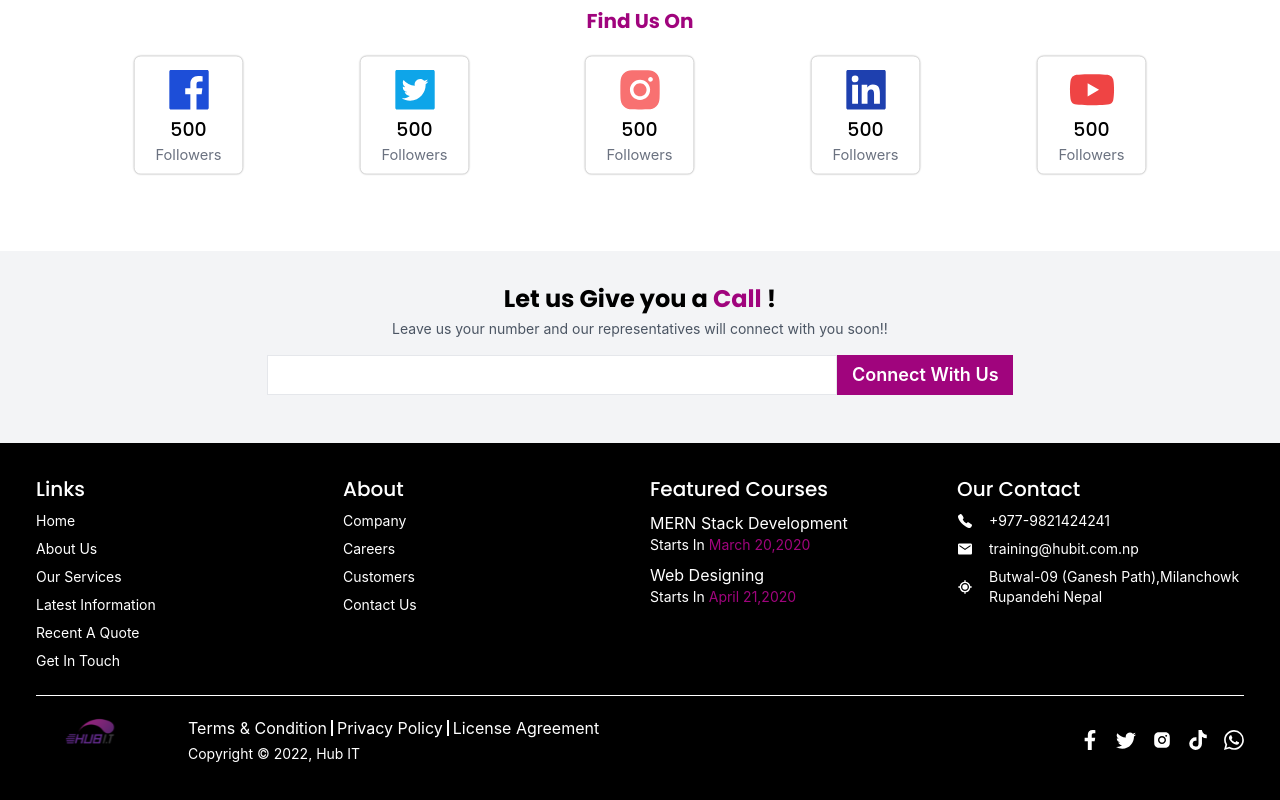
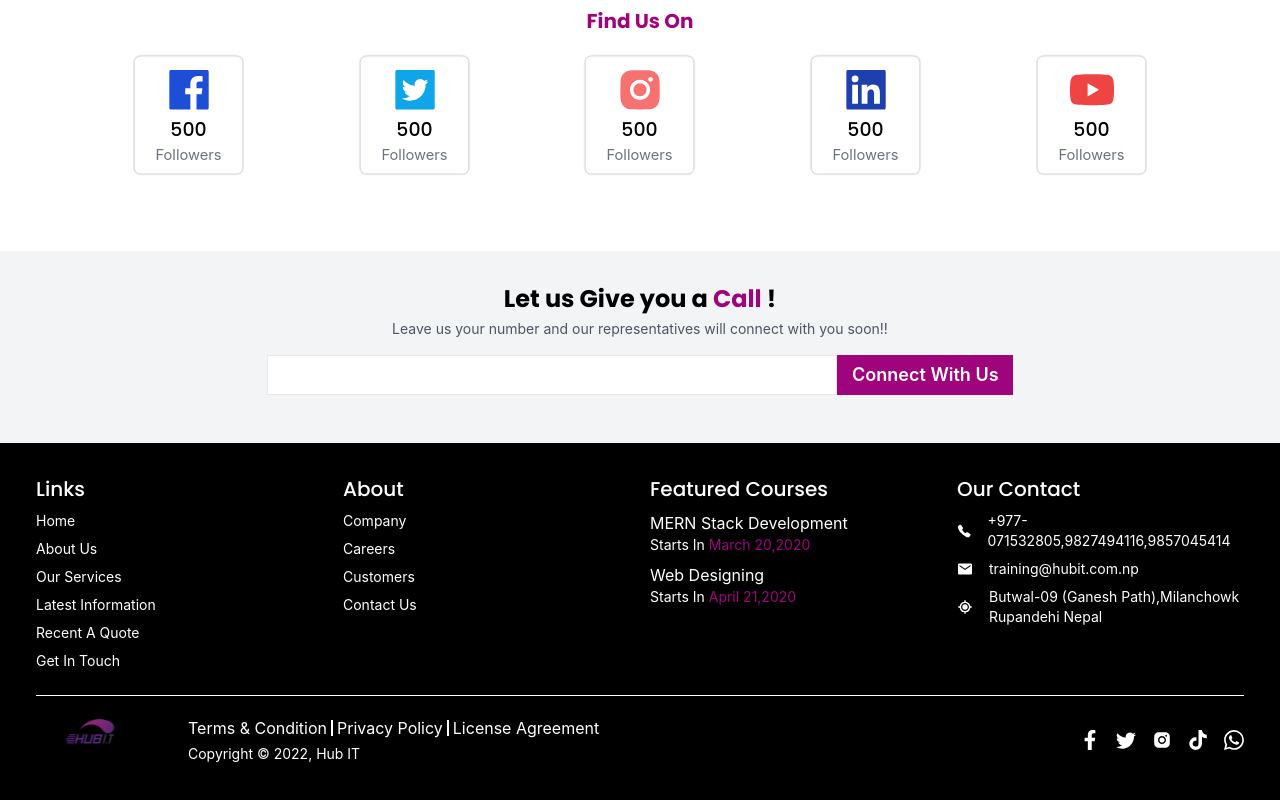
Before and after one commit to praveenmunagapati/hgllearnv2, a Next.js app: page / in a window 1280 px wide. Shown: the part 2748-3548 px from the top of the page. Built offline with nearby package versions, Linux system fonts and the light colour scheme; no server answers.

Commit message:
footeredit

```diff
--- a/HOC/footer/footer.jsx
+++ b/HOC/footer/footer.jsx
@@ -76,13 +76,13 @@ function Footer() {
         </div>
         <div className="col-span-2 sm:col-span-1  md:col-span-1 lg:col-span-1  xl:col-span-1 xxl:col-span-1">
           <div className="text-lg xl:text-xl xxl:text-2xl capitalize  mb-2 Poppins">
-            our contact
+            Our Contact
           </div>
           <div className=" ">
             <div className="flex space-x-4 my-2   md:text-sm xxl:my-3 items-center">
               <IoCall className="text-sm xl:text-base xxl:text-lg" />
               <p className="text-xs xl:text-sm xxl:text-base">
-                +977-9821424241
+                +977-071532805,9827494116,9857045414
               </p>
             </div>
             <div className="flex  items-center space-x-4 my-2  text-xs xl:text-sm xxl:text-base  ">
```
